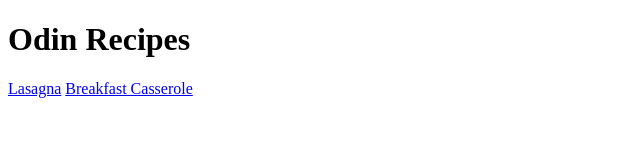
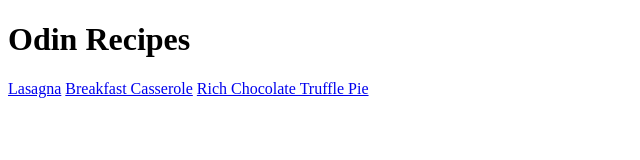
Before and after one commit to Bashnu/odin-recipes, a plain HTML site: page index.html in a window 1280 px wide. Shown: the whole page, without its empty margins (0-640 px from the left). Drawn offline with Linux system fonts and the light colour scheme.

Commit message:
update index

```diff
--- a/index.html
+++ b/index.html
@@ -9,6 +9,8 @@
     <h1>Odin Recipes</h1>
     <a href="recipes/lasagna.html">Lasagna</a>
     <a href="recipes/breakfastcasserole.html">Breakfast Casserole</a>
+    <a href="recipes/rich-chocolate-truffle-pie.html">Rich Chocolate Truffle Pie</a>
+
 
 </body>
 </html>
```
